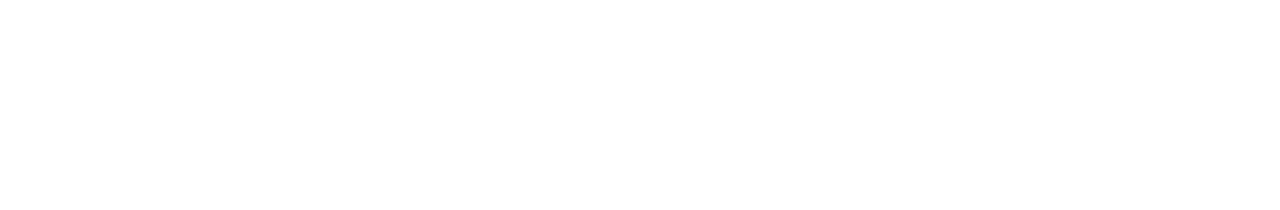
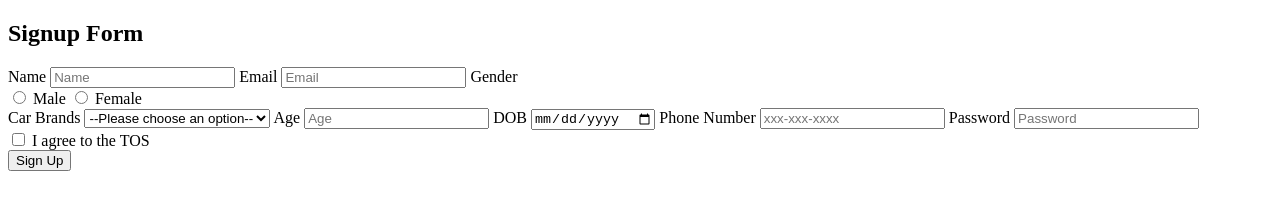
Before and after one commit to acciojob/signup-form-car-Priyanshu2425, a website: page main.html in a window 1280 px wide. Drawn offline with Linux system fonts and the light colour scheme.

Commit message:
created a submission

```diff
--- a/main.html
+++ b/main.html
@@ -7,7 +7,50 @@
 </head>
 
 <body>
-	<!-- the entire body must be written by student -->
+	<form class="signup-form" method="post">
+    <h2>Signup Form</h2>
+    <label for="name">Name</label>
+    <input type="text" id="name" name="name" placeholder="Name" required>
+
+    <label for="email">Email</label>
+    <input type="email" id="email" name="email" placeholder="Email" required>
+
+    <label>Gender</label>
+    <div class="gender-group">
+        <input type="radio" id="gender_m" name="gender" value="male" required>
+        <label for="gender_m">Male</label>
+        <input type="radio" id="gender_f" name="gender" value="female" required>
+        <label for="gender_f">Female</label>
+    </div>
+
+    <label for="cars">Car Brands</label>
+    <select id="cars" name="cars" required>
+        <option value="">--Please choose an option--</option>
+        <option value="toyota">Toyota</option>
+        <option value="honda">Honda</option>
+        <option value="ford">Ford</option>
+        <option value="bmw">BMW</option>
+    </select>
+
+    <label for="age">Age</label>
+    <input type="number" id="age" name="age" placeholder="Age" required>
+
+    <label for="dob">DOB</label>
+    <input type="date" id="dob" name="dob" required>
+
+    <label for="tel">Phone Number</label>
+    <input type="tel" id="tel" name="tel" placeholder="xxx-xxx-xxxx">
+
+    <label for="password">Password</label>
+    <input type="password" id="password" name="password" placeholder="Password" required>
+
+    <div class="tos-group">
+        <input type="checkbox" id="tos" name="tos" required>
+        <label for="tos">I agree to the TOS</label>
+    </div>
+
+    <button type="submit">Sign Up</button>
+</form>
     <script type="text/javascript" src="./script.js">
 </script>
 
```
